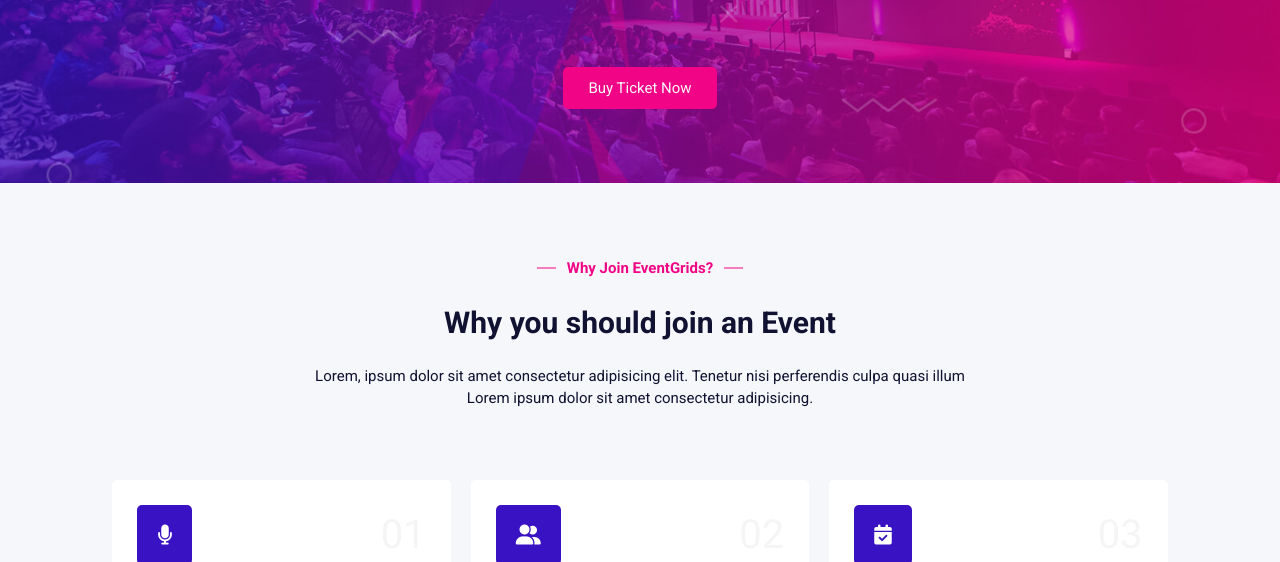
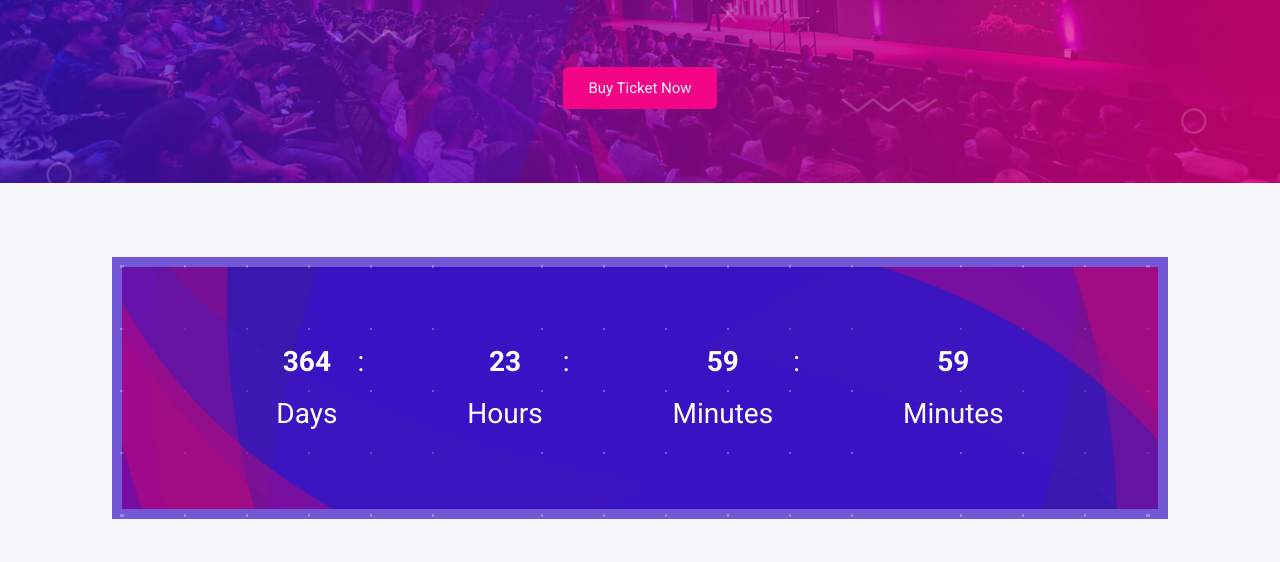
Before and after one commit to Phazerous/events-grid-project, a plain HTML site: page up/index.html in a window 1280 px wide. Shown: the part 406-968 px from the top of the page. Drawn offline with Linux system fonts and the light colour scheme.

Commit message:
@EventGrid
Countdown completed
CTA completed

```diff
--- a/scss/break-points/_900.scss
+++ b/scss/break-points/_900.scss
@@ -7,4 +7,15 @@
       flex-basis: 100%;
     }
   }
+
+  .countdown {
+    &__container {
+      align-items: center;
+      flex-direction: column;
+
+      & > div {
+        flex-direction: column;
+      }
+    }
+  }
 }
--- /dev/null
+++ b/scss/website-sections/_countdown.scss
@@ -0,0 +1,60 @@
+@use '../general-styles/colors' as clrs;
+@use '../general-styles/typography' as type;
+@use '../general-styles/padding' as pad;
+
+.countdown {
+  &__container {
+    border: 1rem solid rgba(245, 247, 250, 0.3);
+    background-image: url(../images/countdown/bg.png);
+    background-color: clrs.color-theme('3');
+
+    position: relative;
+
+    &::before,
+    &::after {
+      content: '';
+      position: absolute;
+      top: 0;
+      height: 100%;
+      width: 100%;
+      background-size: cover;
+      z-index: 1;
+    }
+
+    &::before {
+      left: 0;
+      background-image: url(../images/countdown/left-shape.png);
+    }
+
+    &::after {
+      right: 0;
+      background-image: url(../images/countdown/right-shape.png);
+    }
+
+    display: flex;
+    gap: 2rem;
+    justify-content: space-around;
+
+    & > div {
+      z-index: 3;
+      font-size: 2.8rem;
+      color: #fff;
+      display: flex;
+      gap: 2rem;
+
+      & > div {
+        display: flex;
+        flex-direction: column;
+        gap: 1rem;
+
+        p:first-child {
+          font-weight: type.font-weight('bold');
+        }
+      }
+
+      p {
+        text-align: center;
+      }
+    }
+  }
+}
--- /dev/null
+++ b/scss/website-sections/_cta.scss
@@ -0,0 +1,30 @@
+@use '../general-styles/colors' as clrs;
+@use '../general-styles/typography' as type;
+@use '../general-styles/padding' as pad;
+@use '../general-styles/gradients' as grad;
+
+.cta {
+  background-image: grad.gradient('primary'),
+    url('../images/call-action/call-bg.jpg');
+
+  &__mini-title,
+  &__title,
+  &__para {
+    color: #fff;
+  }
+
+  &__mini-title {
+    font-size: type.font-size-st('sc');
+    padding: pad.padding-st-v('s') calc(pad.padding-st-v('l') + 1.2rem);
+    border: 2px solid #fff;
+    border-radius: 1.2rem;
+  }
+
+  &__link {
+    background-color: clrs.color-theme('3');
+
+    &:hover {
+      background-color: clrs.color-theme('2');
+    }
+  }
+}
--- a/scss/website-sections/_header.scss
+++ b/scss/website-sections/_header.scss
@@ -35,6 +35,10 @@
 
     &--cta {
       background-color: clrs.color-link('3');
+
+      &:hover {
+        background-color: clrs.color-link('2');
+      }
     }
   }
 
@@ -61,6 +65,10 @@
 
     &--cta {
       background-color: clrs.color-theme('2');
+
+      &:hover {
+        background-color: clrs.color-link('3');
+      }
     }
   }
 }
--- a/scss/website-sections/_index.scss
+++ b/scss/website-sections/_index.scss
@@ -6,3 +6,5 @@
 @forward 'pricing';
 @forward 'testimonials';
 @forward 'blogs';
+@forward 'cta';
+@forward 'countdown';
--- a/up/index.html
+++ b/up/index.html
@@ -100,6 +100,41 @@
           >
         </section>
       </header>
+
+      <section class="countdown overall-layout section__padding">
+        <div class="countdown__container section__padding">
+          <div class="countdown__container--day">
+            <div>
+              <p>364</p>
+              <p>Days</p>
+            </div>
+            <p>:</p>
+          </div>
+
+          <div class="countdown__container--month">
+            <div>
+              <p>23</p>
+              <p>Hours</p>
+            </div>
+            <p>:</p>
+          </div>
+
+          <div class="countdown__container--minute">
+            <div>
+              <p>59</p>
+              <p>Minutes</p>
+            </div>
+            <p>:</p>
+          </div>
+
+          <div class="countdown__container--second">
+            <div>
+              <p>59</p>
+              <p>Minutes</p>
+            </div>
+          </div>
+        </div>
+      </section>
 
       <section class="features overall-layout section__padding flex-col">
         <h5 class="features__mini-title section__mini-title">
@@ -706,6 +741,24 @@
           </div>
         </div>
       </section>
+
+      <section class="cta overall-layout section__padding flex-col">
+        <h3 class="cta__mini-title">Hurry Up!</h3>
+        <h2 class="cta__title section__title">
+          Europe's Leading Conference Book Your Seat Now
+        </h2>
+        <p class="cta__para section__para">
+          Lorem ipsum, dolor sit amet consectetur adipisicing elit. Perferendis
+          id facilis tempora.
+          <span>Lorem ipsum dolor sit amet consectetur adipisicing. </span>
+        </p>
+
+        <a
+          href="#"
+          class="cta__link section__link"
+          >Get Tickets <i class="fa-solid fa-ticket"></i
+        ></a>
+      </section>
     </main>
     <script src="/up/js/main.js"></script>
   </body>
```
Also changed, not shown: up/css/main.css, 1 other file.
